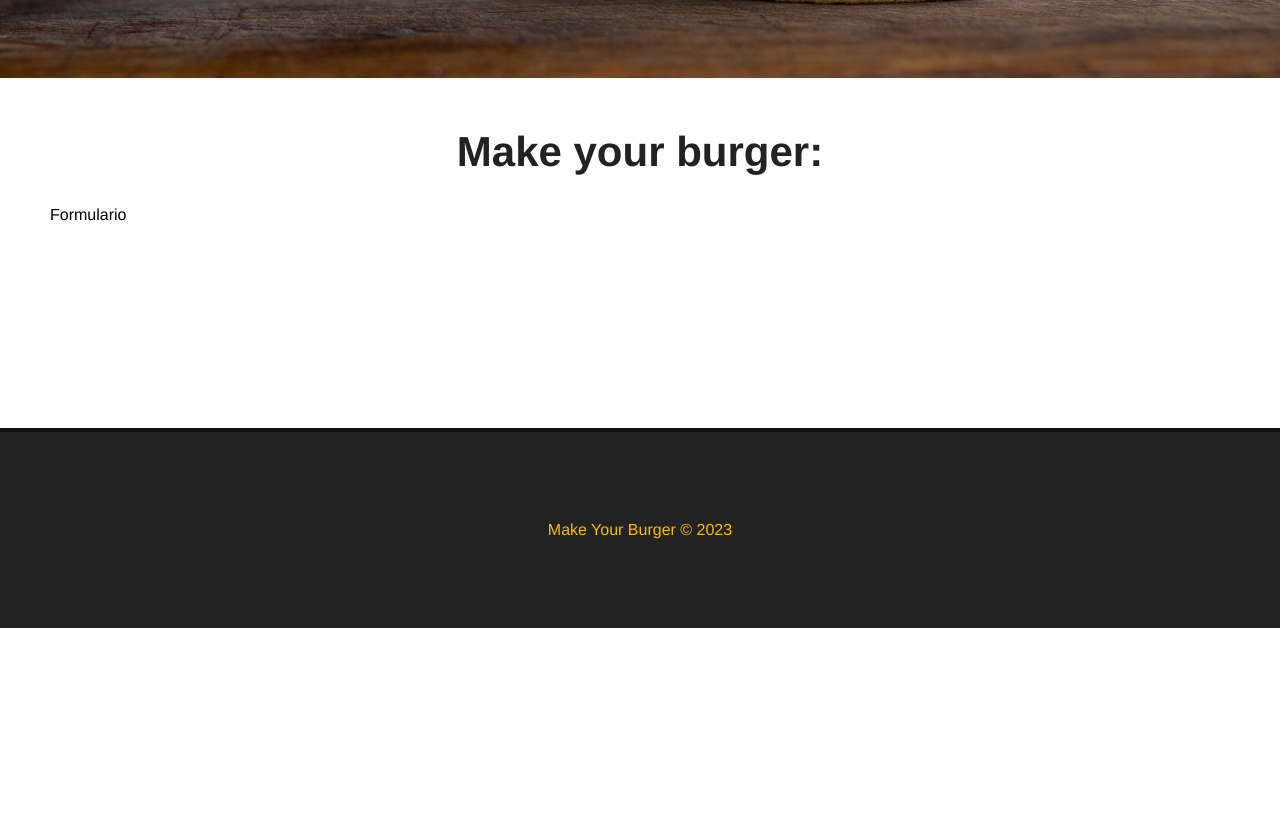
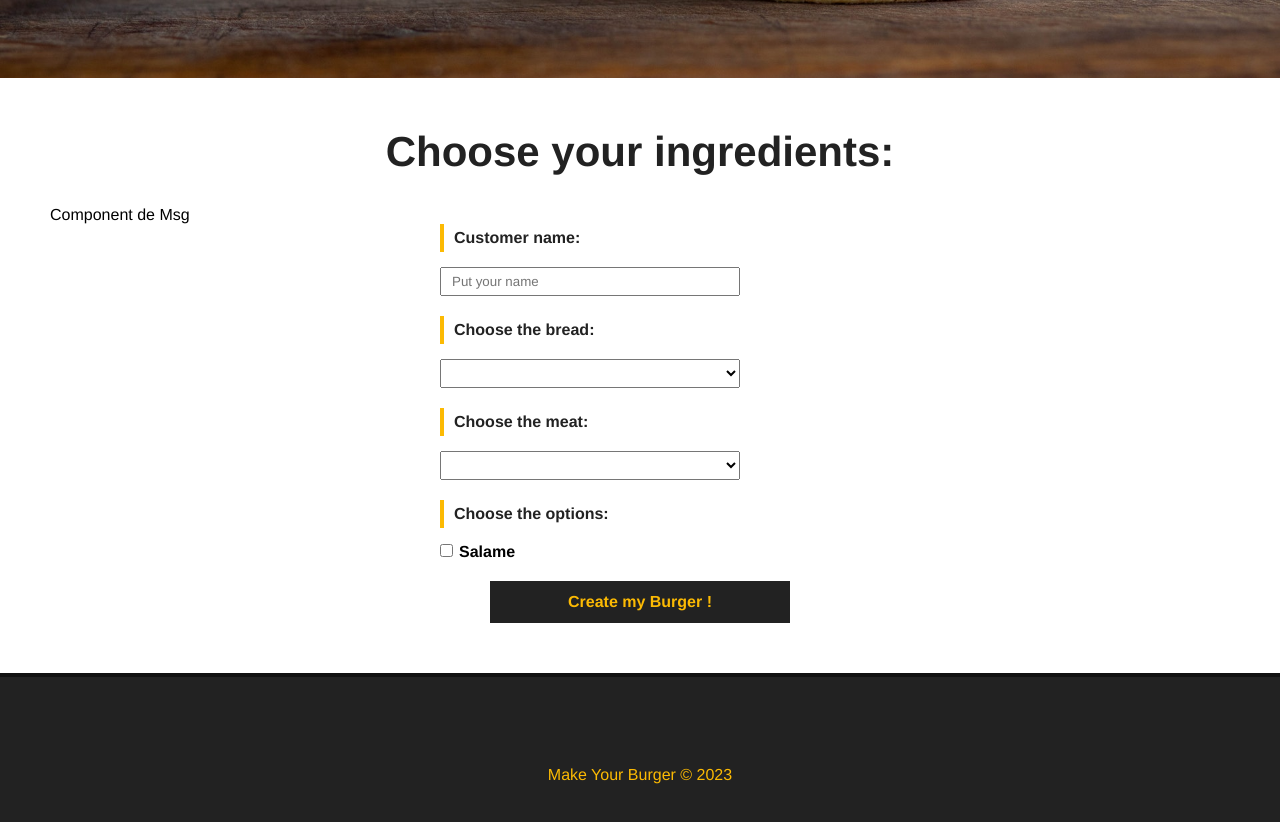
Before and after one commit to tvfiacadori/make_your_burger_vue, a Vue app: page / in a window 1280 px wide. Shown: the part 500-1322 px from the top of the page. Before the commit the page ends 1128 px from the top, so only its background shows below. Built offline with nearby package versions, Linux system fonts and the light colour scheme.

Commit message:
form and style done

```diff
--- /dev/null
+++ b/src/components/BurgerForm.vue
@@ -0,0 +1,119 @@
+<template>
+    <div>
+        <p>Component de Msg</p>
+        <div>
+            <form id="burger-form">
+                <div class="input-container">
+                    <label for="nome">Customer name:</label>
+                    <input type="text" id="nome" name="nome" v-model="nome" placeholder="Put your name">
+                </div>
+
+                <div class="input-container">
+                    <label for="pao">Choose the bread:</label>
+                    <select name="pao" id="pao" v-model="pao">
+                        <option value="">select your bread</option>
+                        <option value="intregal">Integral</option>
+                    </select>
+                </div>
+
+                <div class="input-container">
+                    <label for="carne">Choose the meat:</label>
+                    <select name="carne" id="carne" v-model="carne">
+                        <option value="">select your meat</option>
+                        <option value="chicken">Chicken</option>
+                    </select>
+                </div>
+
+                <div id="options-container" class="input-container">
+                    <label id="options-title" for="options">Choose the options:</label>
+                   <div class="checkbox-container">
+                        <input type="checkbox" name="options" v-model="options" value="salame">
+                        <span>Salame</span>
+                   </div>
+                </div>
+
+                <div class="input-container">
+                    <input type="submit" class="submit-btn" value="Create my Burger !">
+                </div>
+
+            </form>
+        </div>
+    </div>
+</template>
+
+<script>
+export default {
+    name: "BurgerForm"
+}
+</script>
+
+<style scoped>
+    #burger-form {
+        max-width: 400px;
+        margin: 0 auto;
+    }
+
+    .input-container {
+        display: flex;
+        flex-direction: column;
+        margin-bottom: 20px;
+    }
+
+    label {
+        font-weight: bold;
+        margin-bottom: 15px;
+        color: #222;
+        padding: 5px 10px;
+        border-left: 4px solid #fcba03;
+    }
+
+    input, select {
+        padding: 5px 10px;
+        width: 300px;
+    }
+
+    #options-container {
+        flex-direction: row;
+        flex-wrap: wrap;
+    }
+
+    #options-title {
+        width: 100%;
+    }
+
+    #checkbox-container {
+        display: flex;
+        align-items: flex-start;
+        width: 50%;
+        margin-bottom: 20px;
+    }
+
+    .checkbox-container span,
+    .checkbox-container input {
+        width: auto;
+    }
+
+    .checkbox-container span {
+        margin-left: 6px;
+        font-weight: bold;
+    }
+
+    .submit-btn {
+        background-color: #222;
+        color: #fcba03;
+        font-weight: bold;
+        border: 2px solid #222;
+        padding: 10px;
+        font-size: 16px;
+        margin: 0 auto;
+        cursor: pointer;
+        transition: .5s;
+    }
+
+    .submit-btn:hover {
+        background-color: transparent;
+        color: #222;
+    }
+
+
+</style>
--- a/src/views/Home.vue
+++ b/src/views/Home.vue
@@ -3,19 +3,22 @@
   <Banner />
 
   <div class="main-container">
-    <h1>Make your burger: </h1>
-    <p>Formulario</p>
+    <h1>Choose your ingredients: </h1>
+
+    <BurgerForm />
 
   </div>
 </template>
 
 <script>
 import Banner from "../components/Banner.vue"
+import BurgerForm from "@/components/BurgerForm.vue";
 
 export default {
   name: "Home",
   components: {
-    Banner
+    Banner,
+    BurgerForm
   }
 }
 </script>
```
